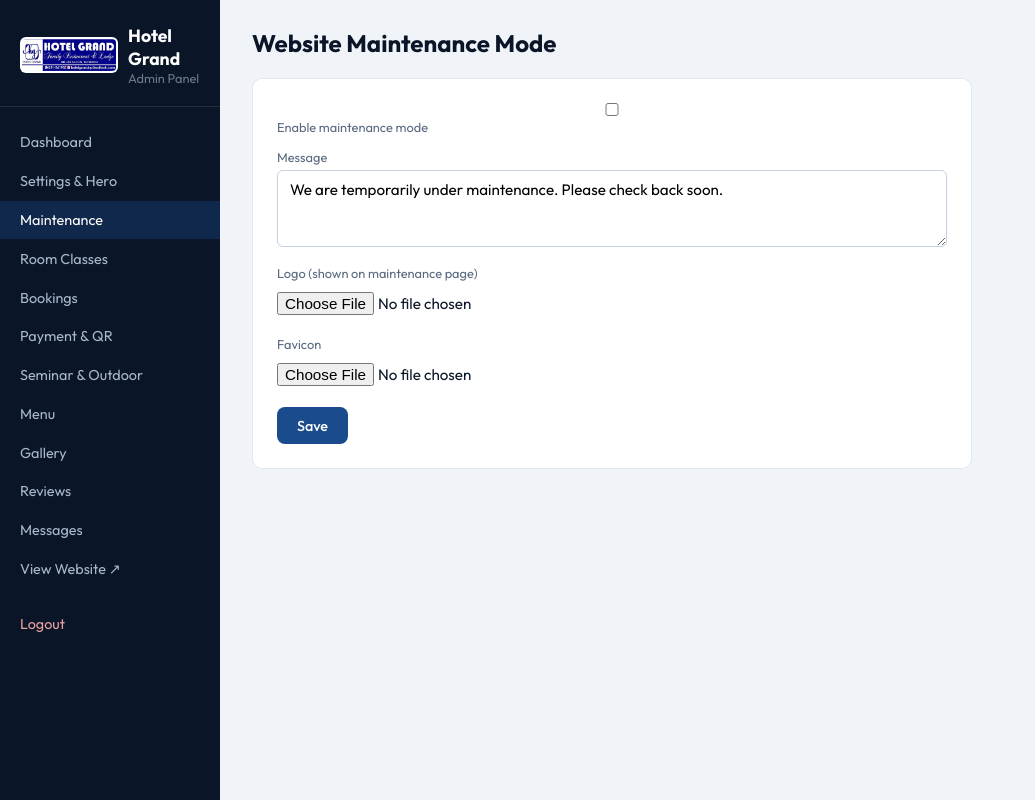
After one commit to argonbhujel1/hotelgrandpublic, a Flask app: page /admin/maintenance in a window 1280 px wide. The commit adds this page. Shown: the whole page, without its empty margins (0-1035 px from the left). Run offline with Flask 3, Linux system fonts and the light colour scheme; the visitor is signed in with stand-in values (Sample User, id 1); some libraries are stand-ins or nearby versions.

Commit message:
Initial public website2

```diff
--- a/hotel_site/__init__.py
+++ b/hotel_site/__init__.py
@@ -185,6 +185,35 @@ def create_app(config_class=Config):
         except Exception:
             pass
 
+
+    @app.before_request
+    def maintenance_gate():
+        from flask import request, session, render_template_string
+        ep = request.endpoint or ""
+        if ep.startswith("static") or ep.startswith("admin"):
+            return
+        try:
+            from hotel_site.services.content_service import get_setting
+            if get_setting("maintenance_mode") == "1":
+                msg = get_setting("maintenance_message") or "We are under maintenance. Please check back soon."
+                logo = get_setting("logo_url") or ""
+                fav = get_setting("favicon_url") or logo or ""
+                return render_template_string(
+                    """<!DOCTYPE html><html lang="en"><head><meta charset="utf-8"><meta name="viewport" content="width=device-width,initial-scale=1">
+                    <title>Maintenance | Hotel Grand Garden Urlabari</title>
+                    {% if fav %}<link rel="icon" href="{{ fav }}">{% endif %}
+                    <style>body{margin:0;min-height:100vh;display:flex;align-items:center;justify-content:center;
+                    font-family:system-ui,sans-serif;background:linear-gradient(160deg,#0f172a,#1e293b);color:#f8fafc;text-align:center;padding:24px}
+                    img{max-height:80px;margin-bottom:20px;border-radius:12px;background:#fff;padding:8px}
+                    h1{font-size:1.75rem;margin:0 0 12px}p{opacity:.9;max-width:420px;line-height:1.5}</style></head>
+                    <body>{% if logo %}<div><img src="{{ logo }}" alt="Hotel Grand Garden"></div>{% endif %}
+                    <div><h1>Under Maintenance</h1><p>{{ msg }}</p>
+                    <p style="margin-top:28px;font-size:.85rem;opacity:.6">Hotel Grand Garden · Urlabari, Morang</p></div></body></html>""",
+                    msg=msg, logo=logo, fav=fav,
+                ), 503
+        except Exception:
+            pass
+
     return app
 
 
--- a/hotel_site/routes/admin.py
+++ b/hotel_site/routes/admin.py
@@ -821,3 +821,29 @@ def events_admin():
             "image": gs("parking_image", ""),
         },
     )
+
+
+
+@admin_bp.route("/maintenance", methods=["GET", "POST"])
+@admin_required
+def maintenance():
+    if request.method == "POST":
+        enabled = request.form.get("maintenance_mode") in ("1", "on", "true", "True")
+        _set_setting("maintenance_mode", "1" if enabled else "0")
+        _set_setting("maintenance_message", (request.form.get("maintenance_message") or "").strip())
+        logo = _upload(request.files.get("logo_image"), "brand")
+        if logo:
+            _set_setting("logo_url", logo)
+        fav = _upload(request.files.get("favicon_image"), "favicon")
+        if fav:
+            _set_setting("favicon_url", fav)
+        flash("Maintenance settings saved.", "success")
+        return redirect(url_for("admin.maintenance"))
+    settings = {
+        "maintenance_mode": (HotelSetting.query.filter_by(key="maintenance_mode").first() or type("X", (), {"value": "0"})()).value == "1",
+        "maintenance_message": (HotelSetting.query.filter_by(key="maintenance_message").first() or type("X", (), {"value": ""})()).value
+            or "We are temporarily under maintenance. Please check back soon.",
+        "logo_url": (HotelSetting.query.filter_by(key="logo_url").first() or type("X", (), {"value": ""})()).value or "",
+        "favicon_url": (HotelSetting.query.filter_by(key="favicon_url").first() or type("X", (), {"value": ""})()).value or "",
+    }
+    return render_template("admin/maintenance.html", settings=settings)
--- a/hotel_site/routes/booking.py
+++ b/hotel_site/routes/booking.py
@@ -207,6 +207,8 @@ def available_rooms():
                 "room_number": getattr(r, "room_number", None) or getattr(r, "number", "") or str(r.id),
                 "floor": getattr(r, "floor", None) or "",
             })
+        if not payload:
+            return jsonify({"rooms": [], "message": "All rooms in this class are booked for these dates. Please explore next dates or another class."})
         return jsonify({"rooms": payload})
     except Exception as e:
         return jsonify({"error": str(e), "rooms": []}), 400
--- a/hotel_site/services/booking_service.py
+++ b/hotel_site/services/booking_service.py
@@ -47,7 +47,7 @@ def create_booking(
 
     available = get_available_rooms_for_type(room_type_id, check_in, check_out)
     if not available:
-        raise ValueError("No rooms available for the selected dates")
+        raise ValueError("This room/class is already booked for those dates. Please explore next available dates or another room class.")
 
     pricing = compute_pricing(room_type_id, check_in, check_out)
     room = None
@@ -57,7 +57,7 @@ def create_booking(
                 room = r
                 break
         if not room:
-            raise ValueError("Selected room is not available for these dates")
+            raise ValueError("This room is already booked by someone else for those dates. Please explore the next available room or dates.")
     else:
         room = available[0]
 
--- a/hotel_site/static/js/booking.js
+++ b/hotel_site/static/js/booking.js
@@ -71,8 +71,8 @@
       .then(function (data) {
         var rooms = data.rooms || [];
         if (!rooms.length) {
-          roomIdSelect.innerHTML = '<option value="">No rooms available</option>';
-          if (hint) hint.textContent = "Try different dates or another class.";
+          roomIdSelect.innerHTML = '<option value="">Already booked — explore next</option>';
+          if (hint) hint.textContent = data.message || "Already booked by someone else for these dates. Please explore next dates or another room.";
           return;
         }
         roomIdSelect.innerHTML = '<option value="">Select room number</option>';
--- a/hotel_site/templates/admin/base_admin.html
+++ b/hotel_site/templates/admin/base_admin.html
@@ -27,6 +27,7 @@
     <nav>
       <a href="{{ url_for('admin.dashboard') }}" class="{% if request.endpoint == 'admin.dashboard' %}active{% endif %}">Dashboard</a>
       <a href="{{ url_for('admin.settings') }}" class="{% if request.endpoint == 'admin.settings' %}active{% endif %}">Settings & Hero</a>
+      <a href="{{ url_for('admin.maintenance') }}" class="{% if request.endpoint == 'admin.maintenance' %}active{% endif %}">Maintenance</a>
       <a href="{{ url_for('admin.rooms') }}" class="{% if 'room' in (request.endpoint or '') %}active{% endif %}">Room Classes</a>
       <a href="{{ url_for('admin.bookings') }}" class="{% if request.endpoint == 'admin.bookings' %}active{% endif %}">Bookings</a>
       <a href="{{ url_for('admin.payment') }}" class="{% if request.endpoint == 'admin.payment' %}active{% endif %}">Payment & QR</a>
--- /dev/null
+++ b/hotel_site/templates/admin/maintenance.html
@@ -0,0 +1,22 @@
+{% extends "admin/base_admin.html" %}
+{% block title %}Maintenance{% endblock %}
+{% block content %}
+<h1>Website Maintenance Mode</h1>
+<form method="post" enctype="multipart/form-data" class="admin-form">
+  <input type="hidden" name="csrf_token" value="{{ csrf_token() }}">
+  <div class="form-group">
+    <label><input type="checkbox" name="maintenance_mode" value="1" {% if settings.maintenance_mode %}checked{% endif %}> Enable maintenance mode</label>
+  </div>
+  <div class="form-group"><label>Message</label>
+    <textarea name="maintenance_message" rows="3">{{ settings.maintenance_message }}</textarea>
+  </div>
+  <div class="form-group"><label>Logo (shown on maintenance page)</label>
+    <input type="file" name="logo_image" accept="image/*">
+    {% if settings.logo_url %}<p><img src="{{ settings.logo_url }}" style="max-height:60px"></p>{% endif %}
+  </div>
+  <div class="form-group"><label>Favicon</label>
+    <input type="file" name="favicon_image" accept="image/*,.ico">
+  </div>
+  <button type="submit" class="btn-primary">Save</button>
+</form>
+{% endblock %}
```
